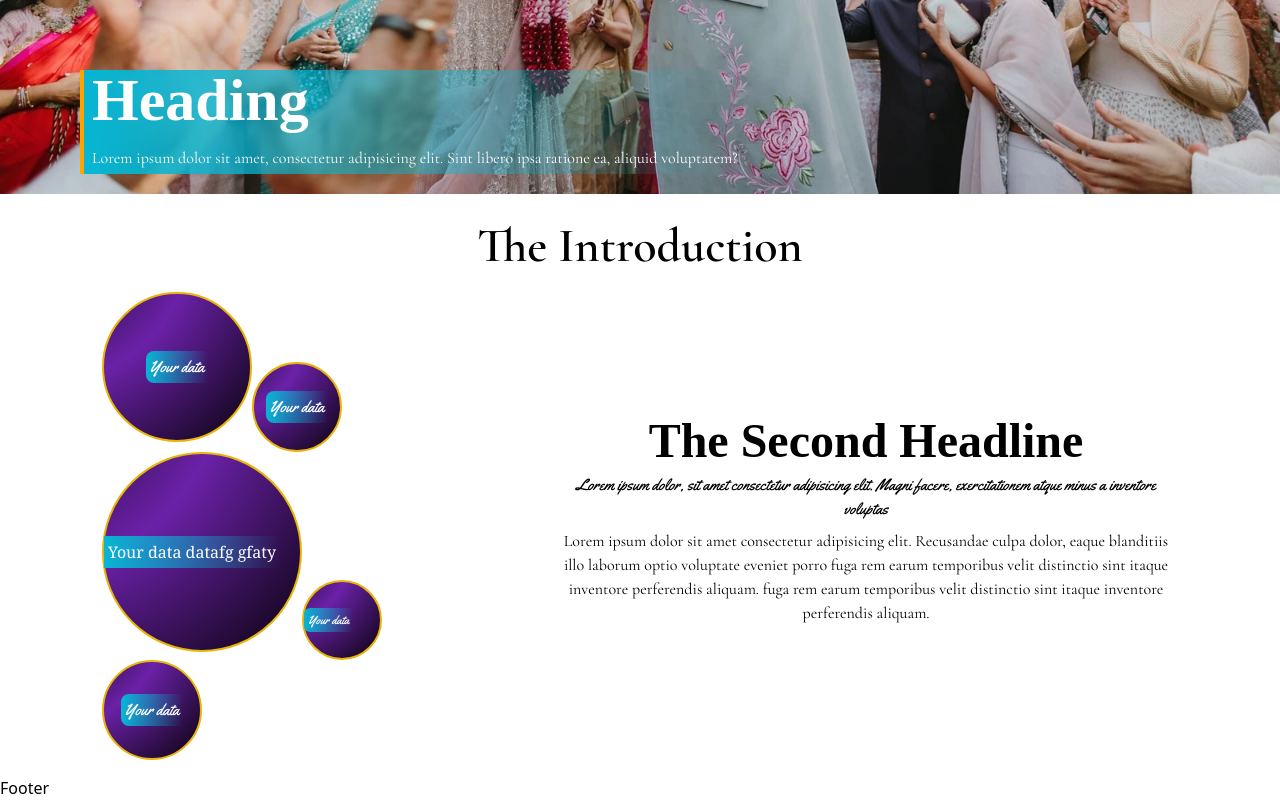
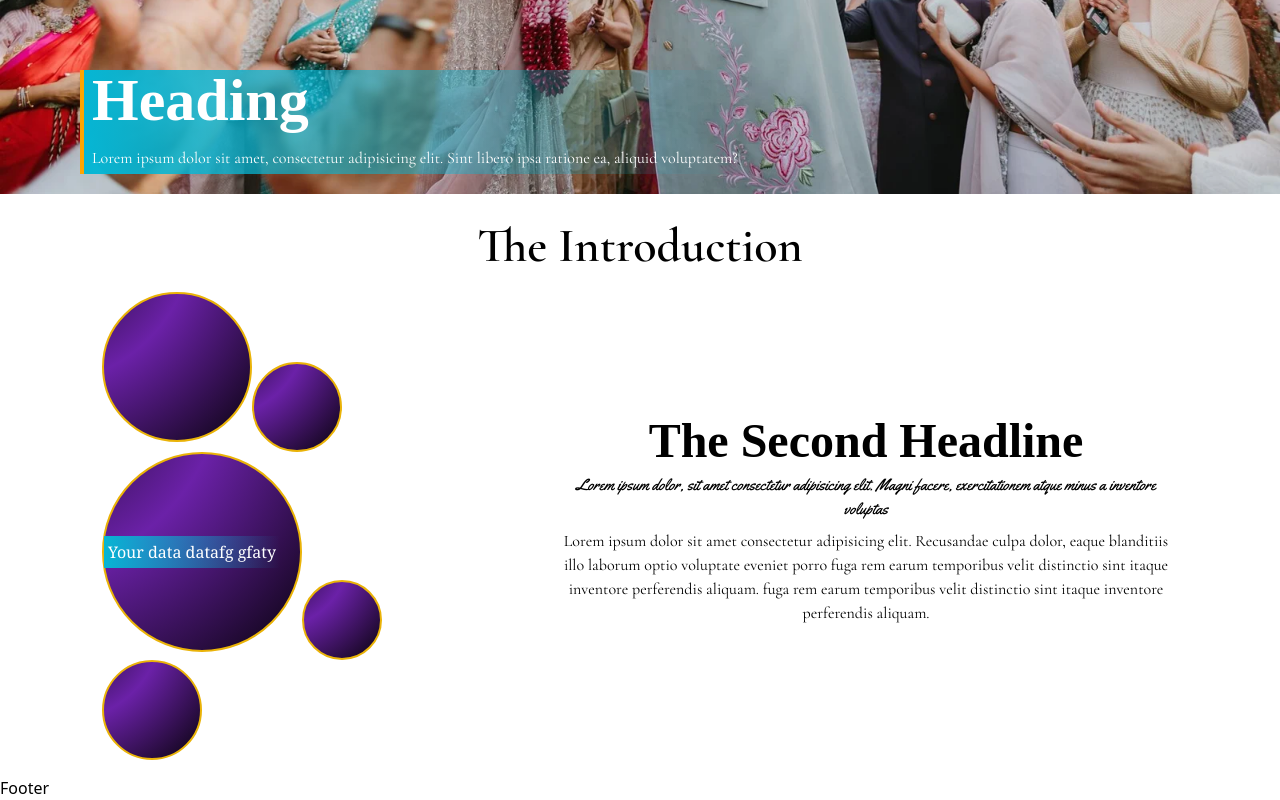
Before and after one commit to adityasinghchouhan1/StudentCorner, a React (Vite) app in the folder Client/: page / in a window 1280 px wide. Shown: the part 606-1406 px from the top of the page. Built offline with nearby package versions, Linux system fonts and the light colour scheme; a web font is replaced by a local one.

Commit message:
change intro page

```diff
--- a/Client/src/Component/IntroPage.jsx
+++ b/Client/src/Component/IntroPage.jsx
@@ -10,16 +10,8 @@ const IntroPage = () => {
         <div className="flex sm:flex-row flex-col sm:justify-around justify-center items-center">
           <div>
             <div className="flex items-center">
-              <div className="w-[150px] h-[150px] rounded-full border-yellow-500 border-2 relative  bg-radial-gradient bg-size-300 animate-radial-move text-center flex items-center justify-center">
-                <h5 className="bg-gradient-to-r from-cyan-500 text-white font-Yellowtail p-1 rounded-l-lg ">
-                  Your data
-                </h5>
-              </div>
-              <div className="mt-20 w-[90px] h-[90px] rounded-full border-yellow-500 border-2 relative  bg-radial-gradient bg-size-300 animate-radial-move text-center flex items-center justify-center">
-                <h5 className="bg-gradient-to-r from-cyan-500 text-white font-Yellowtail p-1 rounded-l-lg ">
-                  Your data
-                </h5>
-              </div>
+              <div className="w-[150px] h-[150px] rounded-full border-yellow-500 border-2 relative  bg-radial-gradient bg-size-300 animate-radial-move text-center flex items-center justify-center"></div>
+              <div className="mt-20 w-[90px] h-[90px] rounded-full border-yellow-500 border-2 relative  bg-radial-gradient bg-size-300 animate-radial-move text-center flex items-center justify-center"></div>
             </div>
             <div className="flex ">
               <div className="w-[200px] h-[200px] rounded-full border-yellow-500 border-2 relative  bg-radial-gradient bg-size-300 animate-radial-move flex items-center justify-start">
@@ -27,17 +19,9 @@ const IntroPage = () => {
                   Your data datafg gfaty
                 </h5>
               </div>
-              <div className="mt-32 w-[80px] h-[80px] rounded-full border-yellow-500 border-2 relative  bg-radial-gradient bg-size-300 animate-radial-move text-start flex items-center justify-start">
-                <h5 className="bg-gradient-to-r text-xs from-cyan-500 text-white font-Yellowtail p-1 rounded-l-md ">
-                  Your data
-                </h5>
-              </div>
+              <div className="mt-32 w-[80px] h-[80px] rounded-full border-yellow-500 border-2 relative  bg-radial-gradient bg-size-300 animate-radial-move text-start flex items-center justify-start"></div>
             </div>
-            <div className="w-[100px] h-[100px] rounded-full border-yellow-500 border-2 relative  bg-radial-gradient bg-size-300 animate-radial-move text-center flex items-center justify-center">
-              <h5 className="bg-gradient-to-r from-cyan-500 text-white font-Yellowtail p-1 rounded-l-lg ">
-                Your data
-              </h5>
-            </div>
+            <div className="w-[100px] h-[100px] rounded-full border-yellow-500 border-2 relative  bg-radial-gradient bg-size-300 animate-radial-move text-center flex items-center justify-center"></div>
           </div>
           <div className="flex flex-col items-center justify-center text-center sm:my-0 my-6 sm:w-2/4">
             <h2 className="text-5xl font-Playfair font-bold mb-2">
```
